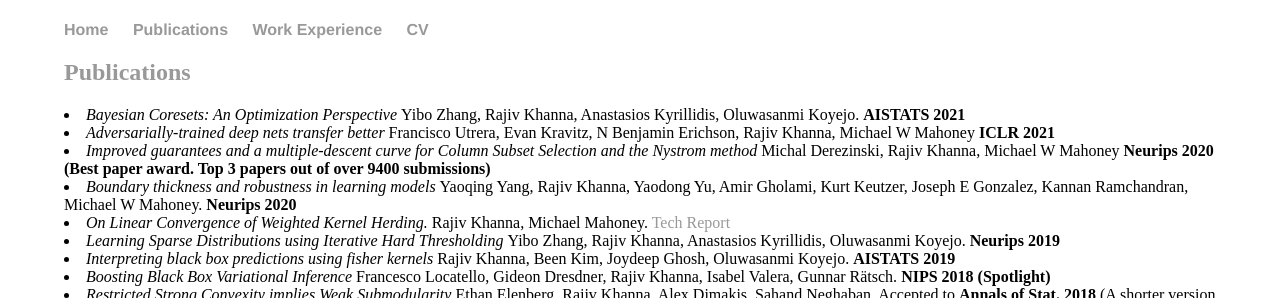
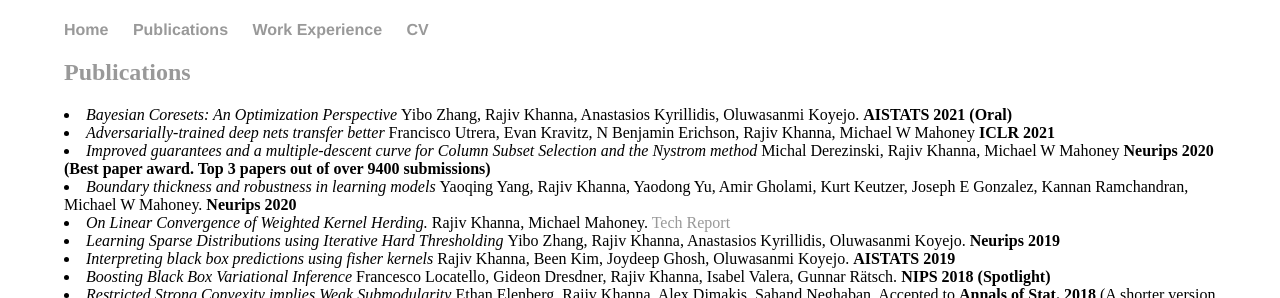
Before and after one commit to rjvak7/rjvak7.github.io, a Jekyll site: the page built from pubs.html, in a window 1280 px wide. Shown: the part 285-583 px from the top of the page. Built offline with Jekyll 4.4.1, drawn with Linux system fonts in a browser that asks for light colours.

Commit message:
update pubs

```diff
--- a/pubs.html
+++ b/pubs.html
@@ -6,7 +6,7 @@ title: Rajiv Khanna -- Publications
 <div >
 
 <h2> <a name="Pubs"> Publications </a> </h2>
-<li> <i> Bayesian Coresets: An Optimization Perspective </i> Yibo Zhang, Rajiv Khanna, Anastasios Kyrillidis, Oluwasanmi Koyejo. <b>AISTATS 2021</b> </li>
+<li> <i> Bayesian Coresets: An Optimization Perspective </i> Yibo Zhang, Rajiv Khanna, Anastasios Kyrillidis, Oluwasanmi Koyejo. <b>AISTATS 2021 (Oral)</b> </li>
 <li> <i> Adversarially-trained deep nets transfer better </i> Francisco Utrera, Evan Kravitz, N Benjamin Erichson, Rajiv Khanna, Michael W Mahoney <b>ICLR 2021</b> </li>
 <li> <i> Improved guarantees and a multiple-descent curve for Column Subset Selection and the Nystrom method </i> Michal Derezinski, Rajiv Khanna, Michael W Mahoney  <b> Neurips 2020 (Best paper award. Top 3 papers out of over 9400 submissions) </b> </li>
 <li> <i> Boundary thickness and robustness in learning models </i> Yaoqing Yang, Rajiv Khanna, Yaodong Yu, Amir Gholami, Kurt Keutzer, Joseph E Gonzalez, Kannan Ramchandran, Michael W Mahoney. <b> Neurips 2020 </b> </li>
```
